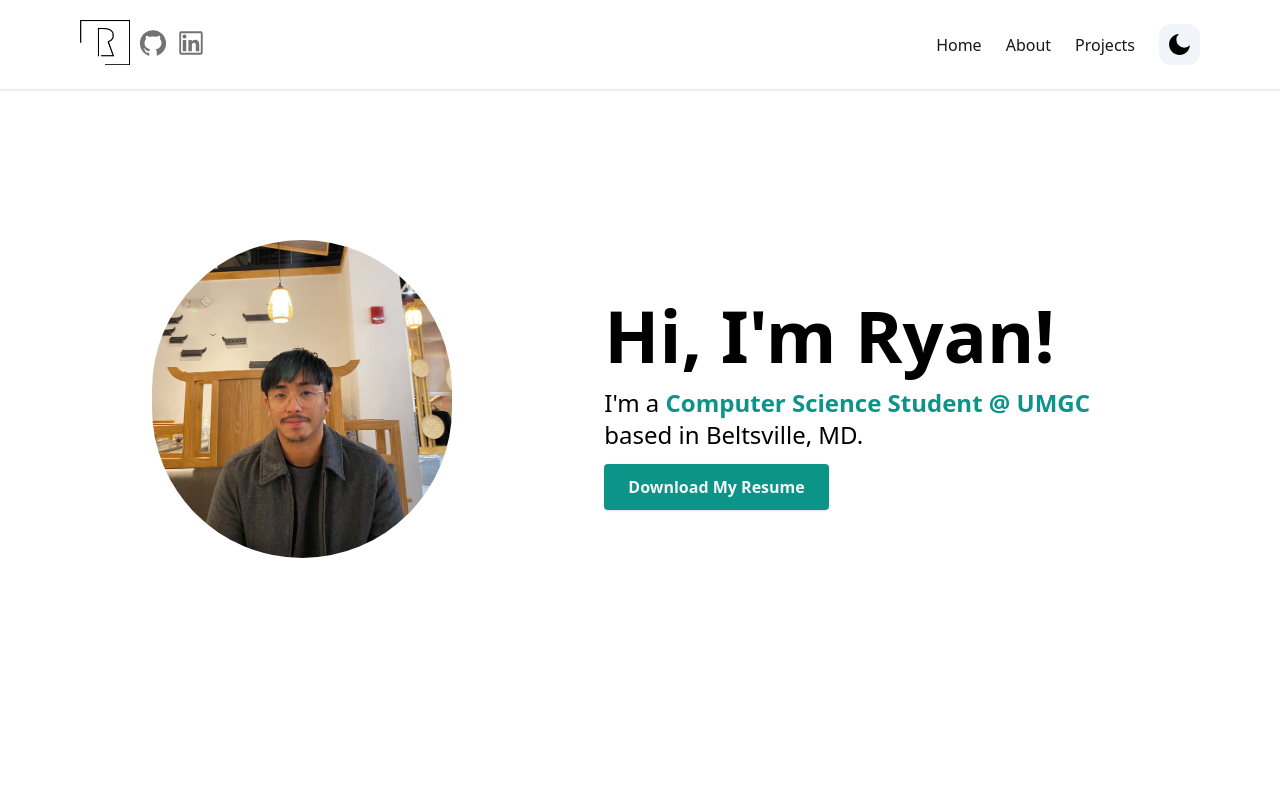
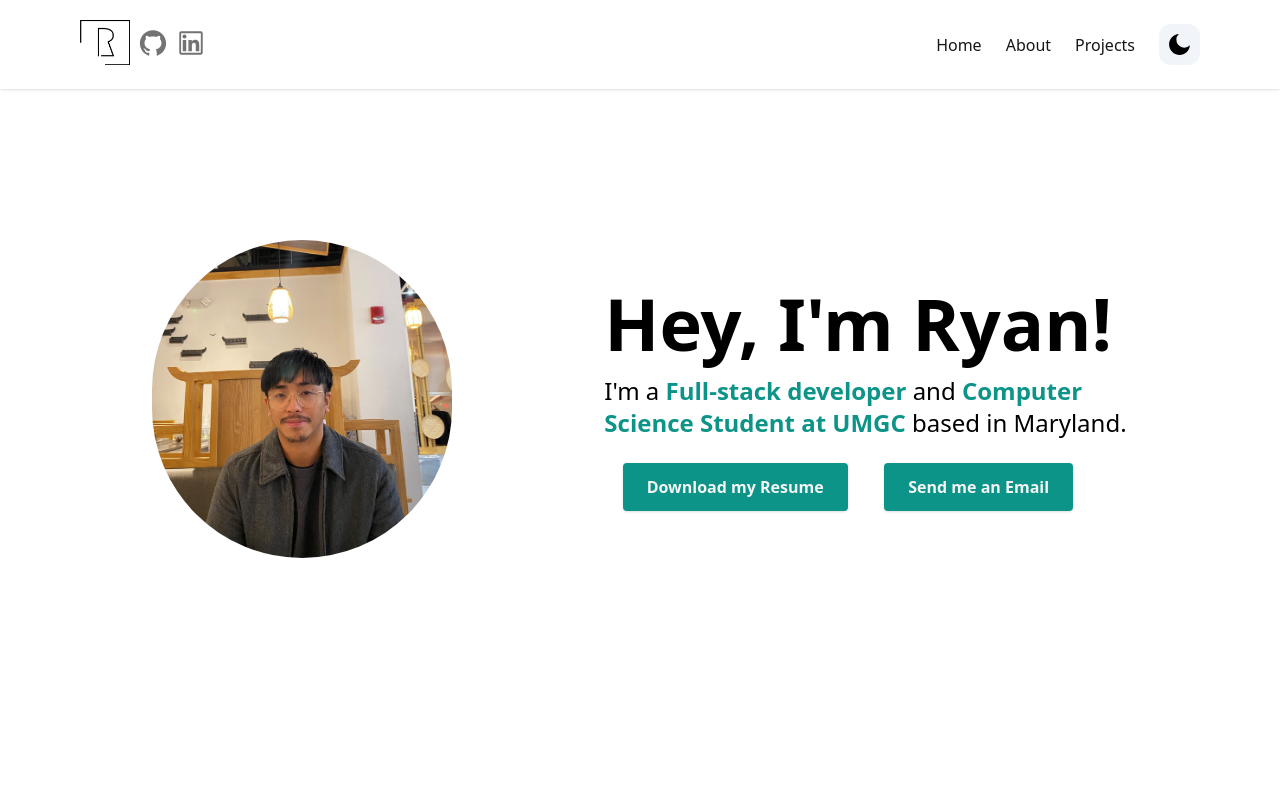
Before and after one commit to PinoyColada/ryan-hatamosa-website-v3, a Next.js app: page / in a window 1280 px wide. Shown: the top 799 px of the page. Built offline with nearby package versions, Linux system fonts and the light colour scheme.

Commit message:
added email button, updated info in herosection

```diff
--- a/components/HeroSection.tsx
+++ b/components/HeroSection.tsx
@@ -12,17 +12,27 @@ const HeroSection = () => {
         </div>
 
         <div className="md:mt-2 md:w-3/5">
-          <h1 className="text-4xl font-bold mt-6 md:mt-0 md:text-7xl">Hi, I&#39;m Ryan!</h1>
+          <h1 className="text-4xl font-bold mt-6 md:mt-0 md:text-7xl">Hey, I&#39;m Ryan!</h1>
           <p className="text-lg mt-4 mb-6 md:text-2xl">
             I&#39;m a{" "}
             <span className="font-semibold text-teal-600">
-              Computer Science Student @ UMGC{" "}
+              Full-stack developer{" "}
             </span>
-            based in Beltsville, MD.
+            and{" "}
+            <span className="font-semibold text-teal-600">
+              Computer Science Student at UMGC{" "}
+            </span>
+            based in Maryland.
           </p>
-          <a href="/cv.pdf" download="cv" className="text-neutral-100 font-semibold px-6 py-3 bg-teal-600 rounded shadow hover:bg-teal-700 margin-left: 4px;">
-            Download My Resume
-          </a>
+          <div className="flex flex-row justify-evenly md:justify-around">
+            <a href="/cv.pdf" download="cv" className="text-neutral-100 font-semibold px-6 py-3 bg-teal-600 rounded shadow hover:bg-teal-700 margin-left: 4px;">
+              Download my Resume
+            </a>
+            <a href="mailto:ryan.hatamosa@gmail.com" className="text-neutral-100 font-semibold px-6 py-3 bg-teal-600 rounded shadow hover:bg-teal-700 margin-left: 4px;">
+              Send me an Email
+            </a>
+            <div />
+          </div>
         </div>
       </div>
       <div className="flex flex-row items-center text-center justify-center ">
```
